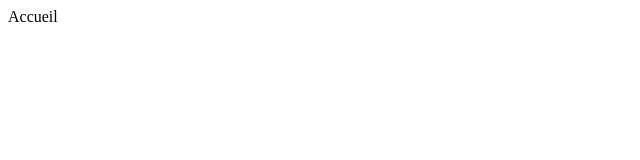
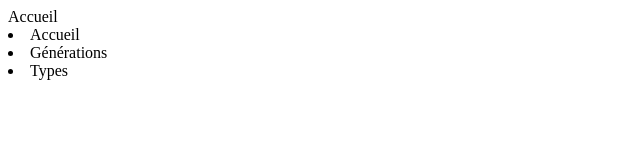
Before and after one commit to lukarnage/Pokedex, a plain HTML site: page AccueilPokedex.html in a window 1280 px wide. Shown: the whole page, without its empty margins (0-640 px from the left). Drawn offline with Linux system fonts and the light colour scheme.

Commit message:
dedzdzded

```diff
--- a/AccueilPokedex.html
+++ b/AccueilPokedex.html
@@ -10,6 +10,11 @@
 </head>
 <body>
     <header>Accueil</header>
+    <div>
+        <li href="AccueilPokedex.html">Accueil</li>
+        <li href="Génération.html">Générations</li>
+        <li href="Types">Types</li>
+    </div>
     <section id="accueil">
 
     </section>
```
Also changed, not shown: Génération.html (+5 -0 lines).
